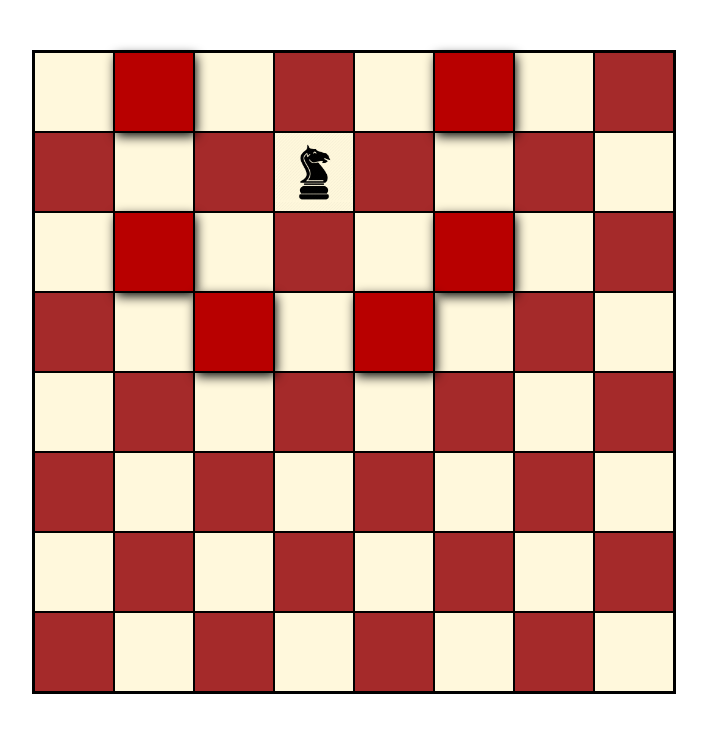
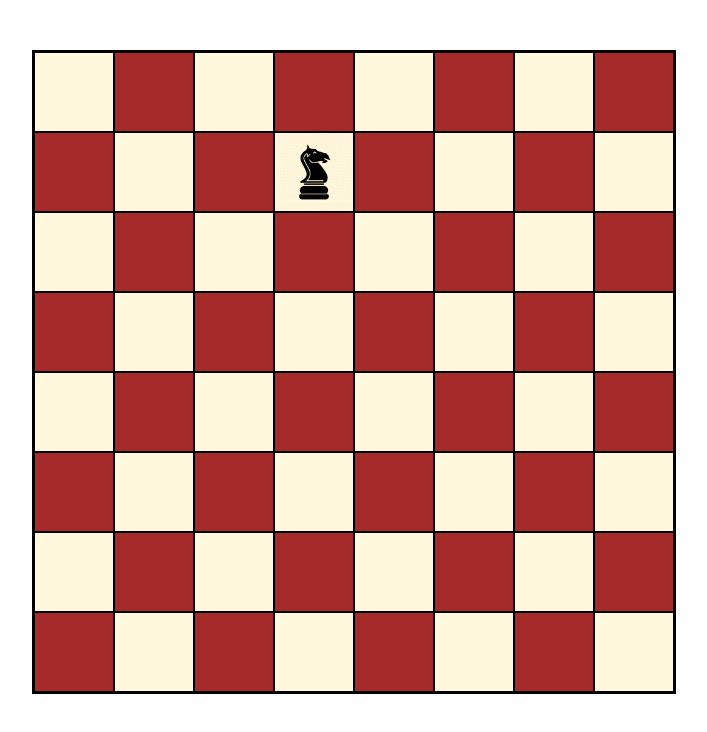
Before and after one commit to N-Vitas/ng-example, an Angular app: page / in a window 1280 px wide. Shown: the top 732 px of the page, without its empty margins (286-993 px from the left). Built offline with nearby package versions, Linux system fonts and the light colour scheme.

Commit message:
Ходи конем

```diff
--- a/src/app/app.animations.ts
+++ b/src/app/app.animations.ts
@@ -3,6 +3,8 @@ import {
     state,
     style,
     animate,
+    query,
+    stagger,
     // keyframes,
     transition
 } from '@angular/animations';
@@ -13,6 +15,26 @@ export const openClose = trigger('openClose', [
     transition('false <=> true', animate(500))
 ]);
 
+export const showHide = trigger('showHide', [
+    transition(':enter', [
+        style({ transform: 'scale(0)' }),
+        animate(200, style({ transform: 'scale(1)' }))
+    ]),
+    transition(':leave', [
+        style({ transform: 'scale(1)' }),
+        animate(200, style({ transform: 'scale(0)'  }))
+    ]),
+]);
+export const flyInOut = trigger('flyInOut', [
+    state('in', style({ transform: 'translateX(0)' })),
+    transition('void => *', [
+      style({ transform: 'translateX(-100%)' }),
+      animate(100)
+    ]),
+    transition('* => void', [
+      animate(100, style({ transform: 'translateX(100%)' }))
+    ])
+])
 export const flipBoxFront = trigger('flipBoxFront', [
     state('true', style({
         'background-size': 'cover',
--- a/src/app/hource/hource.component.html
+++ b/src/app/hource/hource.component.html
@@ -1,7 +1,7 @@
 <div class="field" cdkDropListGroup>
     <div
         class="excel"
-        [class.step]="hourse.isStep(coord)"
+        [class.step]="isMoved(coord)"
         (click)="next(coord)"
         [ngClass]="coord.color"
         *ngFor="let coord of coords; let i = index"
@@ -9,6 +9,17 @@
         [cdkDropListData]="coord"
         (cdkDropListDropped)="dropMove($event, next)"
     >
-        <div [cdkDragData]="hourse.getStep()" class="current" *ngIf="coord.posX === hourse.posX && coord.posY === hourse.posY" cdkDrag></div>
+        <!-- <div class="title">{{coord.posX}} {{coord.posY}}</div> -->
+        <div @showHide
+            [cdkDragData]="hourse.getStep()"
+            (start)="1500"
+            (cdkDragStarted)="dragStart($event)"
+            (click)="dragStart($event)"
+            (cdkDragMoved)="dragMoved($event)"
+            (cdkDragEnded)="dragEnded($event)"
+            class="current"
+            *ngIf="coord.posX === hourse.posX && coord.posY === hourse.posY"
+            cdkDrag
+        ></div>
     </div>
 </div>
--- a/src/app/hource/hource.component.scss
+++ b/src/app/hource/hource.component.scss
@@ -14,6 +14,13 @@
     display: flex;
     align-items: center;
     justify-content: center;
+    position: relative;
+    .title{
+        position: absolute;
+        top: 0px;
+        left: 0px;
+
+    }
 }
 .ligth {
     background: rgb(255, 248, 220);
@@ -21,8 +28,14 @@
 .dark {
     background: brown;
 }
+.ligth.step {
+    box-shadow: INSET 0px 0px 6px #000;
+}
+.dark.step {
+    box-shadow: INSET 0px 0px 6px #FFF;
+}
 .step {
-    filter: contrast(1.5) drop-shadow(2px 4px 6px black);
+    // filter: contrast(1.5);
     cursor: pointer;
 }
 .nextstep {
@@ -36,4 +49,5 @@
     background: url(/assets/images/horse.png);
     background-size: 100% 100%;
     background-position: 0px -10px;
+    transition: all 200ms cubic-bezier(0, 0, 0.2, 1);
 }
--- a/src/app/hource/hource.component.ts
+++ b/src/app/hource/hource.component.ts
@@ -1,18 +1,21 @@
 import { Component, OnInit } from '@angular/core';
-import {CdkDragDrop, moveItemInArray, transferArrayItem} from '@angular/cdk/drag-drop';
+import {CdkDragDrop, CdkDragEnd, CdkDragStart, CdkDragMove } from '@angular/cdk/drag-drop';
 import FactoryPiece from './piece';
 import Coordinate from './piece/position';
 import Hource from './piece/hourse';
+import { showHide, flyInOut } from '../app.animations';
 
 @Component({
   selector: 'app-hource',
   templateUrl: './hource.component.html',
-  styleUrls: ['./hource.component.scss']
+  styleUrls: ['./hource.component.scss'],
+  animations: [showHide, flyInOut],
 })
 export class HourceComponent implements OnInit {
 
   private coords: Coordinate[] = [];
   private hourse: Hource;
+  private moved: boolean;
   constructor() { }
 
   ngOnInit() {
@@ -38,17 +41,20 @@ export class HourceComponent implements OnInit {
     this.hourse = FactoryPiece.create(h.posX, h.posY, 'hourse');
     this.hourse.next();
   }
-
+  isMoved(coord: Coordinate) {
+    if(this.moved){
+      return this.hourse.isStep(coord)
+    }
+    return this.moved;
+  }
   next(h: Coordinate) {
-    if(this.hourse.isStep(h)){
+    if(this.hourse.isStep(h) && this.moved){
       this.hourse = FactoryPiece.create(h.posX, h.posY, 'hourse');
       this.hourse.next();
+      this.moved = false;
     }
   }
-  dragMoved(e) {
-    console.log(e);
-  }
-  dropMove(event: CdkDragDrop<Coordinate>, callback: (cord: Coordinate)=>{}) {
+  dropMove(event: CdkDragDrop<Coordinate>) {
     const cord = event.item.data.filter(c => {
       const { posX, posY } = event.container.data;
       if(c.posX == posX && c.posY === posY){
@@ -56,16 +62,18 @@ export class HourceComponent implements OnInit {
       }
       return false
     })
-    console.log(this.next(cord))
-    if (cord) {
-      callback(cord);
+    if (cord.length > 0) {
+      this.next(cord[0]);
     }
-    // else {
-    //    transferArrayItem(event.previousContainer.data,
-    //    event.container.data,
-    //    event.previousIndex,
-    //    event.currentIndex);
-    // }
   }
-
+  dragStart(e: CdkDragStart) {
+    // console.log(e)
+    // const rect = e.source.element.nativeElement.getBoundingClientRect();
+    this.moved = !this.moved;
+  }
+  dragMoved(e: CdkDragMove) {
+    this.moved = true;
+  }
+  dragEnded(e: CdkDragEnd) {
+  }
 }
--- a/src/app/hource/piece/hourse.ts
+++ b/src/app/hource/piece/hourse.ts
@@ -1,7 +1,7 @@
 import Coordinate from './position';
 
 export default class Hource extends Coordinate {
-    private _step: Coordinate[] = [];
+    protected _step: Coordinate[] = [];
     private _nextstep: Coordinate;
     get nextstep(): Coordinate { return this._nextstep }
     getStep(): Coordinate[] { return this._step }
@@ -15,7 +15,7 @@ export default class Hource extends Coordinate {
       return f.length > 0;
     }
     addStep(coord: Coordinate) {
-      const x = [-3,-2,-1,9,10];
+      const x = [-2,-1,0,9,10];
       const y = [5,6,7,16,17];
       if( x.indexOf(coord.posX) != -1 || y.indexOf(coord.posY) != -1) {
         return;
@@ -24,27 +24,34 @@ export default class Hource extends Coordinate {
     }
     next() {
       this.addStep(new Coordinate(this.posX + 1, this.posY + 2));
-      this.addStep(new Coordinate(this.posX + 2, this.posY + 1))
-      this.addStep(new Coordinate(this.posX + 2, this.posY - 1))
-      this.addStep(new Coordinate(this.posX + 1, this.posY - 2))
-      this.addStep(new Coordinate(this.posX - 1, this.posY - 2))
-      this.addStep(new Coordinate(this.posX - 2, this.posY - 1))
-      this.addStep(new Coordinate(this.posX - 2, this.posY + 1))
-      this.addStep(new Coordinate(this.posX - 1, this.posY + 2))
+      this.addStep(new Coordinate(this.posX + 2, this.posY + 1));
+      this.addStep(new Coordinate(this.posX + 2, this.posY - 1));
+      this.addStep(new Coordinate(this.posX + 1, this.posY - 2));
+      this.addStep(new Coordinate(this.posX - 1, this.posY - 2));
+      this.addStep(new Coordinate(this.posX - 2, this.posY - 1));
+      this.addStep(new Coordinate(this.posX - 2, this.posY + 1));
+      this.addStep(new Coordinate(this.posX - 1, this.posY + 2));
     }
-    nextStep(): Coordinate {
+    nextStep(t: Coordinate): Coordinate {
+      const h = new Hource(t.posX, t.posY);
+      h.next();
       const nextstep = [];
-      const v = this.getStep();
+      const v = h.getStep();
       v.forEach(coord => {
         const hourse = new Hource(coord.posX, coord.posY);
         hourse.next();
         nextstep.push(hourse.getStep().length)
       });
-      nextstep.sort();
-      if(v[nextstep[0]]) {
-        this._nextstep = new Coordinate(v[nextstep[0]].posX, v[nextstep[0]].posY);
+      let k = nextstep.length;
+      let count = nextstep[0];
+      let index = 0;
+      while(k--) {
+        if(nextstep[k] < count) {
+          count = nextstep[k];
+          index = k;
+        }
       }
-      this._nextstep = new Coordinate(v[0].posX, v[0].posY);
+      this._nextstep = new Coordinate(v[index].posX, v[index].posY);
       return this._nextstep;
     }
   }
--- a/src/app/hource/piece/index.ts
+++ b/src/app/hource/piece/index.ts
@@ -16,6 +16,7 @@ export default class FactoryPiece {
         member.define = function(){
             console.log(`${this.name}: (${this.type})`)
         }
+        // FactoryPiece.models.push(member);
         return member;
     }
 }
--- a/src/app/hource/piece/position.ts
+++ b/src/app/hource/piece/position.ts
@@ -2,13 +2,17 @@ export default class Coordinate {
   private _posX: number
   private _posY: number
   private _color: string
+  private _indexMap: number;
   constructor(posX: number, posY: number) {
     this._posX = posX;
     this._posY = posY;
     this._color = 'white';
+    this._indexMap = -1;
   }
   get posX(): number { return this._posX }
   get posY(): number { return this._posY }
   get color(): string { return this._color }
   set color(color: string) { this._color = color }
+  get indexMap(): number { return this._indexMap }
+  set indexMap(indexMap: number) { this._indexMap = indexMap }
 }
```
